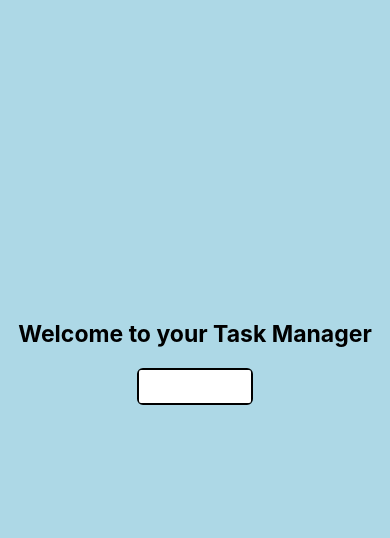
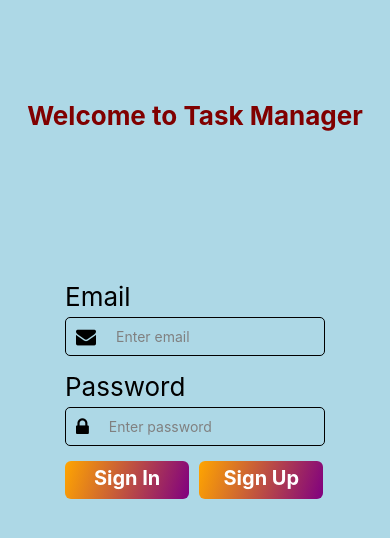
Before and after one commit to anuragshrestha/Task-Manager, a React Native app: screen / in a window 390 px wide. Shown: the top 538 px of the page. Built offline with nearby package versions, Linux system fonts and the light colour scheme; no server answers.

Commit message:
added the loading effect while logging in

```diff
--- a/App.tsx
+++ b/App.tsx
@@ -1,11 +1,63 @@
-import React from "react";
+// import React from "react";
+// import { NavigationContainer } from "@react-navigation/native";
+// import { createNativeStackNavigator } from "@react-navigation/native-stack";
+// import AuthenticatedStack from "./src/nav/AuthenticatedStack/AuthenticatedStack";
+// import SignInScreen from "./src/nav/AuthStack/SignIn";
+// import SignUpScreen from "./src/nav/AuthStack/SignUp";
+// import { ColorContextProvider, useColors } from "./src/contexts/ColorContext";
+// import { StatusBar, View, StyleSheet } from "react-native";
+// import AuthStack from "./src/nav/AuthStack/AuthStack";
+
+// type AuthStackParamList = {
+//   AuthStack: undefined;
+//   AuthenticatedStack: undefined;
+// };
+
+// const Stack = createNativeStackNavigator<AuthStackParamList>();
+
+// function App() {
+//   const { theme } = useColors();
+
+//   return (
+//     <ColorContextProvider>
+//       <View style={styles.container}>
+//         <NavigationContainer>
+//           <Stack.Navigator>
+//             <Stack.Screen
+//               name="AuthenticatedStack"
+//               component={AuthenticatedStack}
+//               options={{ headerShown: false }}
+//             />
+//             <Stack.Screen
+//               name="AuthStack"
+//               component={AuthStack}
+//               options={{ headerShown: false }}
+//             />
+//           </Stack.Navigator>
+//         </NavigationContainer>
+//         <StatusBar barStyle={theme === "dark" ? "light-content" : "dark-content"} />
+//       </View>
+//     </ColorContextProvider>
+//   );
+// }
+
+// const styles = StyleSheet.create({
+//   container: {
+//     flex: 1,
+//   },
+// });
+
+// export default App;
+
+
+import React, { useEffect, useState } from "react";
 import { NavigationContainer } from "@react-navigation/native";
 import { createNativeStackNavigator } from "@react-navigation/native-stack";
+import { StatusBar, View, StyleSheet, ActivityIndicator } from "react-native";
+import { onAuthStateChanged, User } from "firebase/auth";
+import { FIREBASE_AUTH } from  "./src/firebase/FireBaseAuth"
+import { ColorContextProvider, useColors } from "./src/contexts/ColorContext";
 import AuthenticatedStack from "./src/nav/AuthenticatedStack/AuthenticatedStack";
-import SignInScreen from "./src/nav/AuthStack/SignIn";
-import SignUpScreen from "./src/nav/AuthStack/SignUp";
-import { ColorContextProvider, useColors } from "./src/contexts/ColorContext";
-import { StatusBar, View, StyleSheet } from "react-native";
 import AuthStack from "./src/nav/AuthStack/AuthStack";
 
 type AuthStackParamList = {
@@ -17,22 +69,35 @@ const Stack = createNativeStackNavigator<AuthStackParamList>();
 
 function App() {
   const { theme } = useColors();
+  const [loading, setLoading] = useState(true);
+  const [user, setUser] = useState<User | null>(null);
+
+  useEffect(() => {
+    const unsubscribe = onAuthStateChanged(FIREBASE_AUTH, (user) => {
+      setUser(user);
+      setLoading(false);
+    });
+    return unsubscribe;
+  }, []);
+
+  if (loading) {
+    return (
+      <View style={styles.loadingContainer}>
+        <ActivityIndicator size="large" />
+      </View>
+    );
+  }
 
   return (
     <ColorContextProvider>
       <View style={styles.container}>
         <NavigationContainer>
-          <Stack.Navigator>
-            <Stack.Screen
-              name="AuthenticatedStack"
-              component={AuthenticatedStack}
-              options={{ headerShown: false }}
-            />
-            <Stack.Screen
-              name="AuthStack"
-              component={AuthStack}
-              options={{ headerShown: false }}
-            />
+          <Stack.Navigator screenOptions={{ headerShown: false }}>
+            {user ? (
+              <Stack.Screen name="AuthenticatedStack" component={AuthenticatedStack} />
+            ) : (
+              <Stack.Screen name="AuthStack" component={AuthStack} />
+            )}
           </Stack.Navigator>
         </NavigationContainer>
         <StatusBar barStyle={theme === "dark" ? "light-content" : "dark-content"} />
@@ -45,6 +110,11 @@ const styles = StyleSheet.create({
   container: {
     flex: 1,
   },
+  loadingContainer: {
+    flex: 1,
+    justifyContent: "center",
+    alignItems: "center",
+  },
 });
 
 export default App;
```
